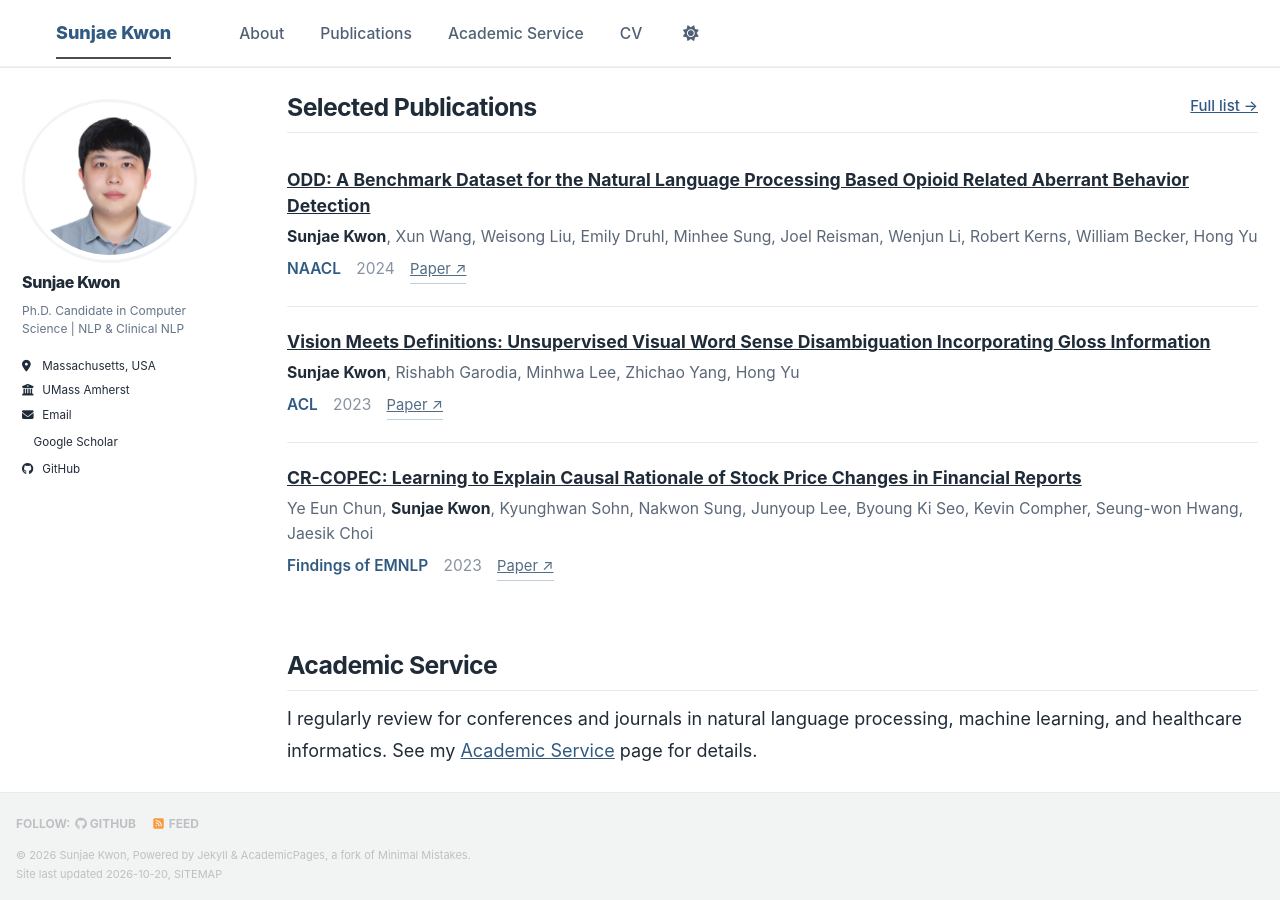
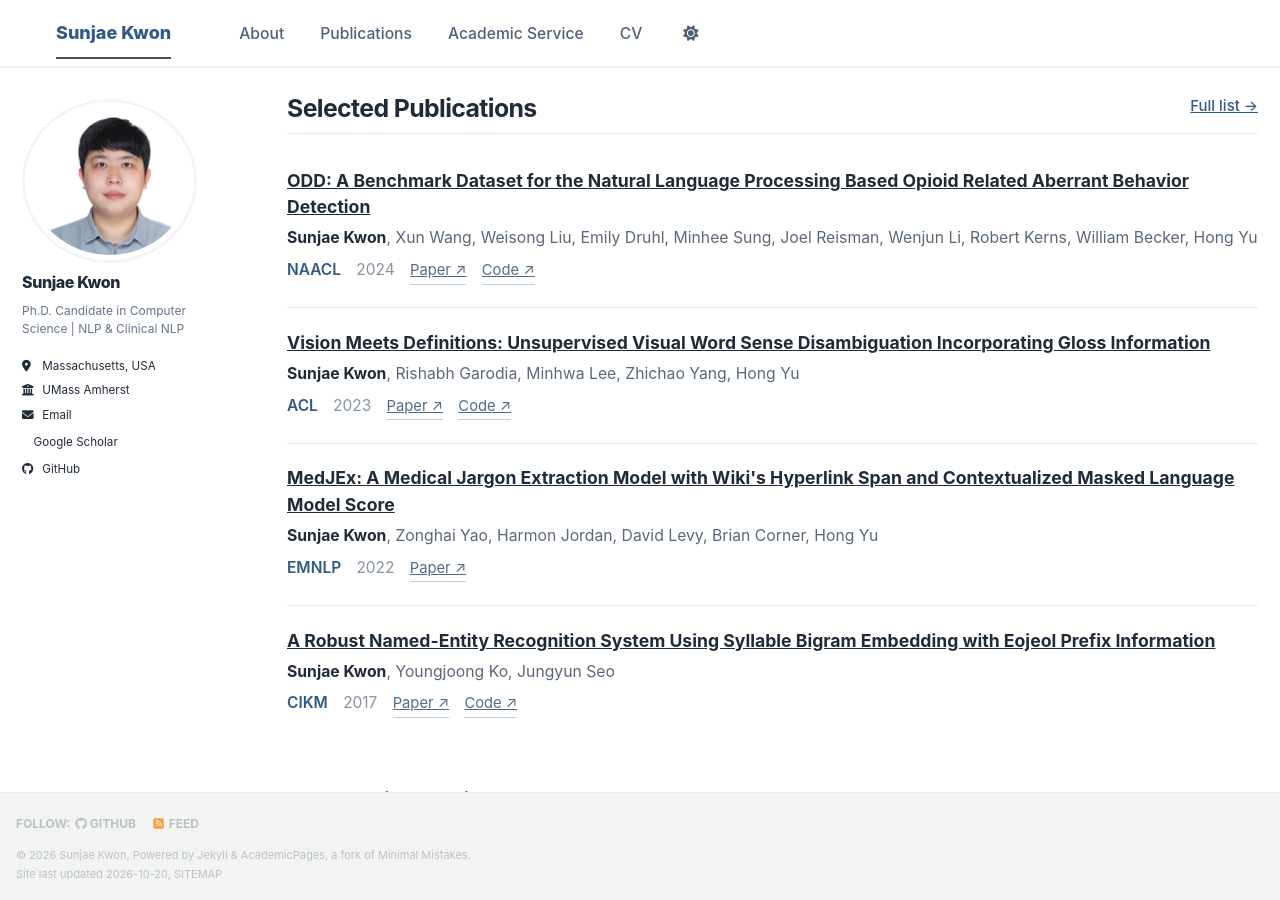
Before and after one commit to soon91jae/soon91jae.github.io, a Jekyll site: the page built from _pages/about.md, in a window 1280 px wide and 900 px high, scrolled down 781 px. Built offline with Jekyll 4.4.1, drawn with Linux system fonts in a browser that asks for light colours; a style sheet for code colours, icons or effects is not loaded.

Commit message:
Set featured publications to NAACL, ACL, EMNLP, COLING, CIKM chronologically and add code links

```diff
--- a/_pages/about.md
+++ b/_pages/about.md
@@ -26,7 +26,7 @@
 
 ## Selected Publications <span class="section-aside"><a href="/publications/">Full list →</a></span>
 
-{% assign featured_titles = "ODD: A Benchmark Dataset for the Natural Language Processing Based Opioid Related Aberrant Behavior Detection|Vision Meets Definitions: Unsupervised Visual Word Sense Disambiguation Incorporating Gloss Information|MedJEx: A Medical Jargon Extraction Model with Wiki's Hyperlink Information and Contextualized Masked Language Model Score|CR-COPEC: Learning to Explain Causal Rationale of Stock Price Changes in Financial Reports" | split: "|" %}
+{% assign featured_titles = "ODD: A Benchmark Dataset for the Natural Language Processing Based Opioid Related Aberrant Behavior Detection|Vision Meets Definitions: Unsupervised Visual Word Sense Disambiguation Incorporating Gloss Information|MedJEx: A Medical Jargon Extraction Model with Wiki's Hyperlink Span and Contextualized Masked Language Model Score|Word Sense Disambiguation Based on Word Similarity Calculation Using Word Vector Representation from a Knowledge-based Graph|A Robust Named-Entity Recognition System Using Syllable Bigram Embedding with Eojeol Prefix Information" | split: "|" %}
 <div class="paper-list paper-list--featured">
 {% for title in featured_titles %}
   {% assign paper = site.data.papers | where: "title", title | first %}
@@ -34,7 +34,7 @@
     <article class="paper-entry">
       <div class="paper-title">{% if paper.paper %}<a href="{{ paper.paper }}">{{ paper.title }}</a>{% else %}{{ paper.title }}{% endif %}</div>
       <div class="paper-authors">{{ paper.authors | replace: 'Sunjae Kwon', '<strong>Sunjae Kwon</strong>' }}</div>
-      <div class="paper-meta"><span class="venue">{{ paper.venue }}</span><span class="paper-year">{{ paper.year }}</span>{% if paper.paper %}<a class="paper-link" href="{{ paper.paper }}">Paper ↗</a>{% endif %}</div>
+      <div class="paper-meta"><span class="venue">{{ paper.venue }}</span><span class="paper-year">{{ paper.year }}</span>{% if paper.paper %}<a class="paper-link" href="{{ paper.paper }}">Paper ↗</a>{% endif %}{% if paper.code %}<a class="paper-link" href="{{ paper.code }}">Code ↗</a>{% endif %}</div>
     </article>
   {% endif %}
 {% endfor %}
```
